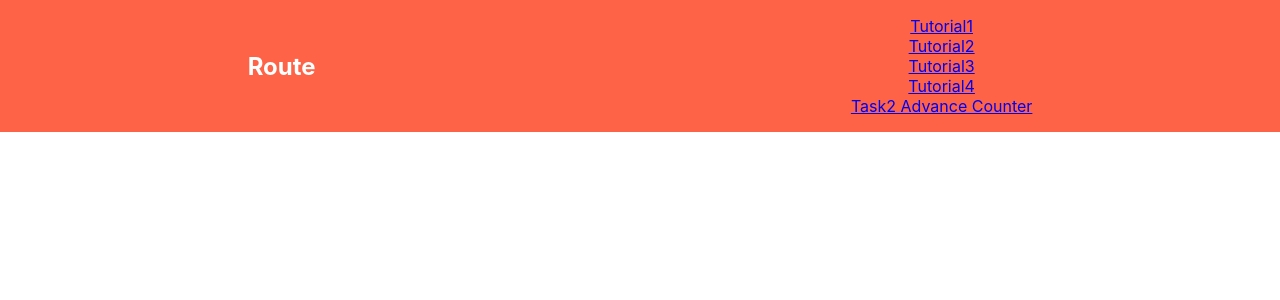
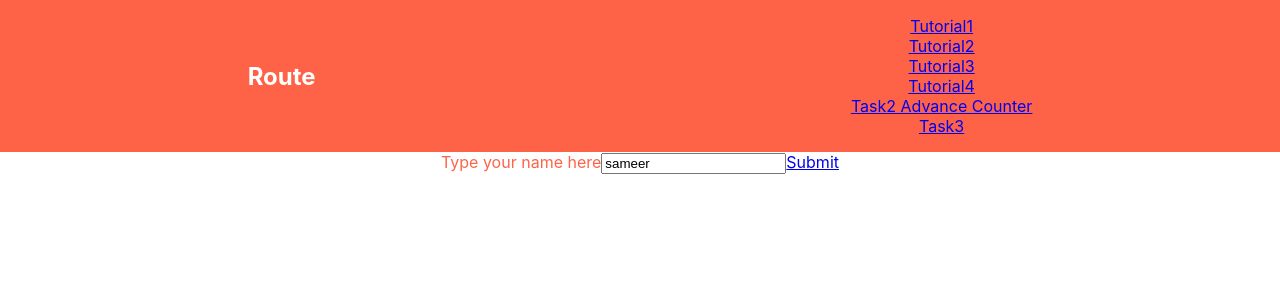
Before and after one commit to sameersheikh2/React-hooks, a React (Create React App) app: page /task3 in a window 1280 px wide. Shown: the top 300 px of the page. Built offline with nearby package versions, Linux system fonts and the light colour scheme.

Commit message:
Task 3- added input feild with submit button

```diff
--- a/src/App.js
+++ b/src/App.js
@@ -7,17 +7,22 @@ import Tutorial1 from "./Components/Routers/Tutorial1";
 import Tutorial2 from "./Components/Routers/Tutorial2";
 import Tutorial3 from "./Components/Routers/Tutorial3";
 import Tutorial4 from "./Components/Routers/Tutorial4";
+import Name from "./Components/Input/task3";
+import ShowName from "./Components/Input/ShowName";
 
 function App() {
   return (
     <div className="App">
       <Router>
         <Indx />
+
         <Route path="/Tutorial1" component={Tutorial1} />
         <Route path="/Tutorial2" component={Tutorial2} />
         <Route path="/Tutorial3" component={Tutorial3} />
         <Route path="/Tutorial4" component={Tutorial4} />
         <Route path="/task2" component={Counter} />
+        <Route path="/task3" component={Name} />
+        <Route path="/Name" component={ShowName} />
       </Router>
     </div>
   );
--- /dev/null
+++ b/src/Components/Input/ShowName.js
@@ -0,0 +1,13 @@
+import React from "react";
+import { Link } from "react-router-dom";
+//import Name from './task3'
+
+function ShowName() {
+  return (
+    <div>
+      <h1>Hello </h1>
+      <Link to="/Task3">Previous page</Link>
+    </div>
+  );
+}
+export default ShowName;
--- /dev/null
+++ b/src/Components/Input/task3.js
@@ -0,0 +1,25 @@
+import React, { useState } from "react";
+import { Link } from "react-router-dom";
+//import ShowName from './ShowName';
+
+function Name() {
+  const [Fname, setName] = useState("sameer");
+
+  return (
+    <form>
+      Type your name here
+      <input
+        type="text"
+        value={Fname}
+        onChange={(e) => {
+          setName(e.target.value);
+        }}
+      />
+      <Link to="/Name" className="btn btn-block">
+        Submit
+      </Link>
+    </form>
+  );
+}
+
+export default Name;
--- a/src/Components/Routers/Route-page.js
+++ b/src/Components/Routers/Route-page.js
@@ -21,6 +21,9 @@ function Indx() {
         <Link to="/task2">
           <li>Task2 Advance Counter</li>
         </Link>
+        <Link to="/task3">
+          <li>Task3</li>
+        </Link>
       </ul>
     </nav>
   );
```
Also changed, not shown: 1 other file (tests, documents, lock files or other folders).
